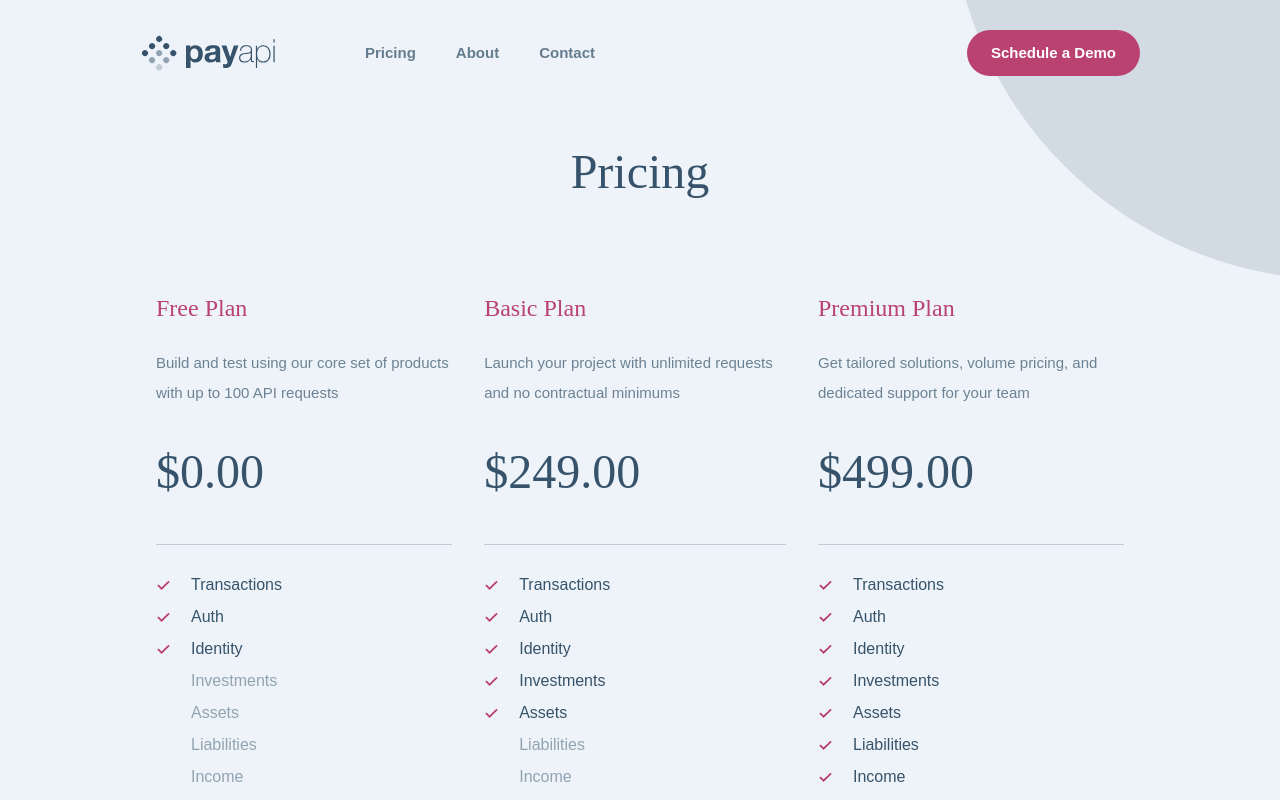
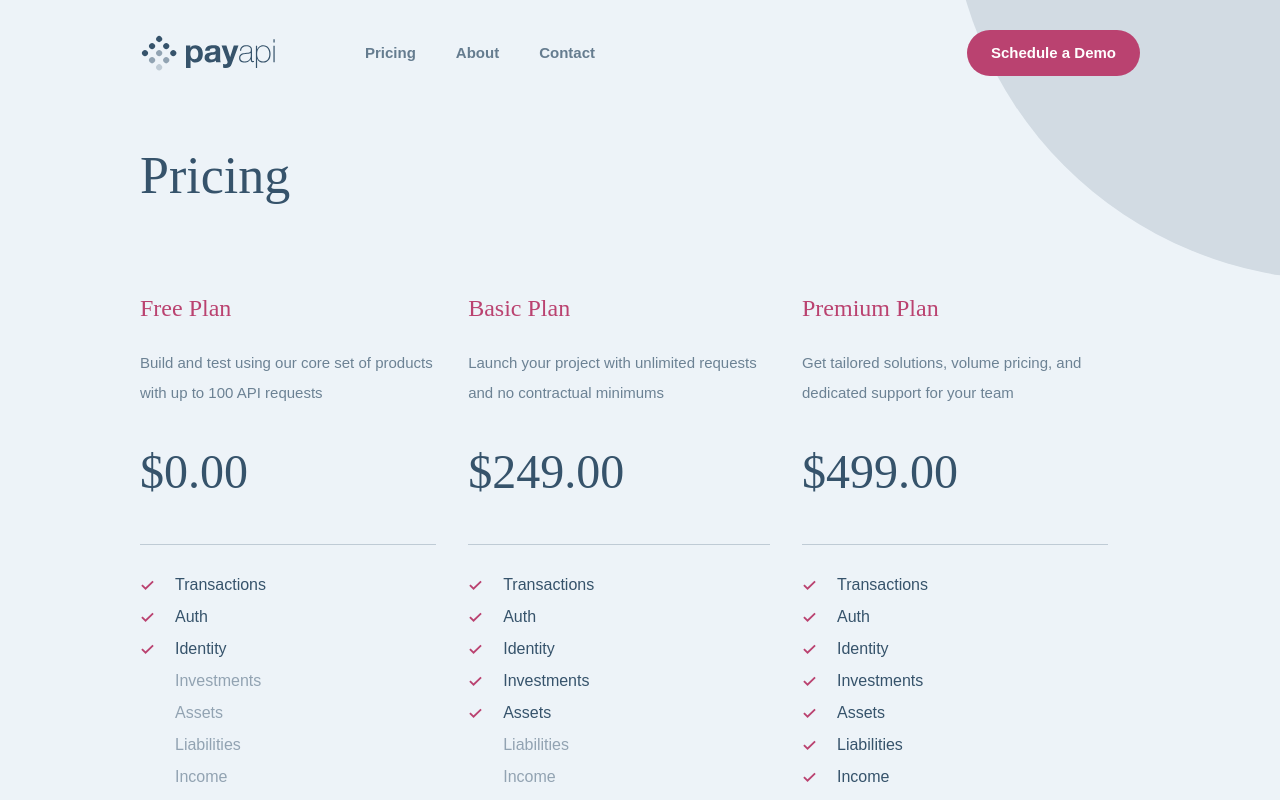
Before and after one commit to ittybe/payapi, a React (Create React App) app: page /pricing in a window 1280 px wide. Shown: the top 800 px of the page. Built offline with nearby package versions, Linux system fonts and the light colour scheme.

Commit message:
little fix

```diff
--- a/src/Pricing.css
+++ b/src/Pricing.css
@@ -104,7 +104,7 @@
 
 @media screen and (min-width: 1248px) {
     .plan {
-        @apply m-4;
+        @apply mr-8 ml-0;
         text-align: left;
     }
     .plan__about {
@@ -113,4 +113,8 @@
     .plan__pro {
         @apply mr-auto ml-0;
     }
+    .pricing-page__heading {
+        font-size: var(--d-pricing-page__heading--font-size);
+        text-align: left;
+    }
 }
```
